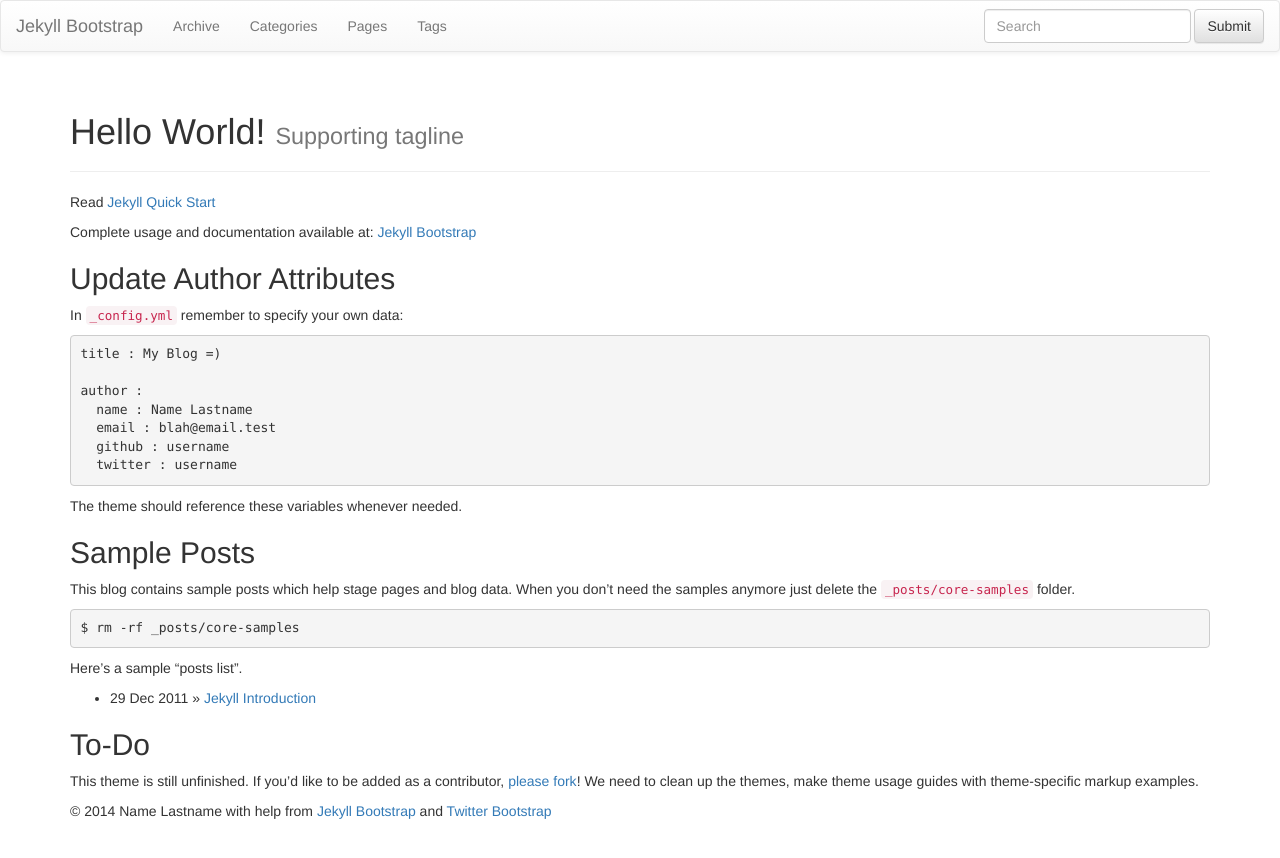
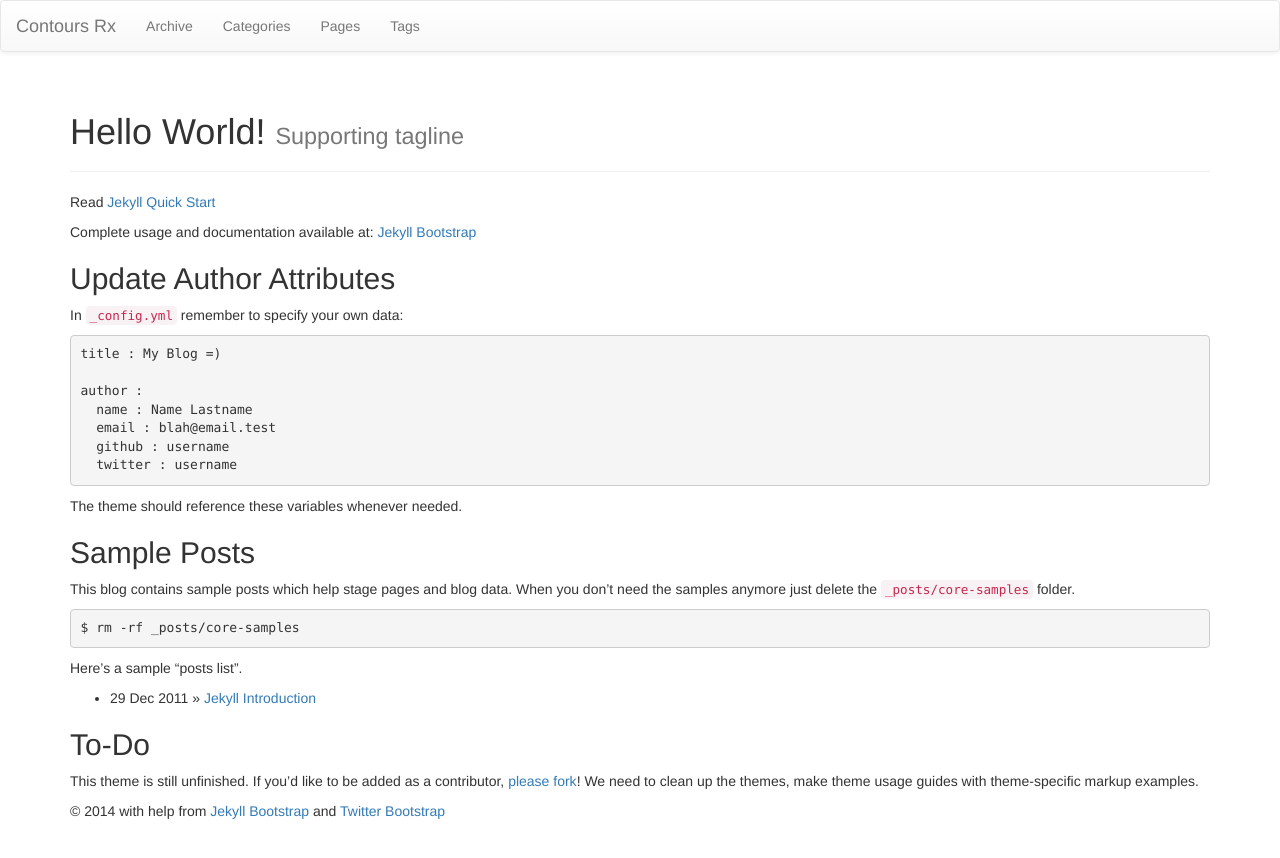
Before and after one commit to nicholastodd/contoursrx, a Jekyll site: the page built from index.md, in a window 1280 px wide. Shown: the top 858 px of the page. Built offline with Jekyll 4.4.1, drawn with Linux system fonts in a browser that asks for light colours; nearby versions of some CDN libraries; library files that are not in the unit come from our copies.

Commit message:
added themed info and deleted search

```diff
--- a/_config.yml
+++ b/_config.yml
@@ -8,13 +8,13 @@ pygments: true
 # Themes are encouraged to use these universal variables
 # so be sure to set them if your theme uses them.
 #
-title : Jekyll Bootstrap
-tagline: Site Tagline
+title : Contours Rx
+tagline: LIDS BY DESIGN
 author :
-  name : Name Lastname
-  email : blah@email.test
+  name :
+  email : hello@contoursrx.com
   github : username
-  twitter : username
+  twitter : http://twitter.com/contoursrx
   feedburner : feedname
 
 # The production_url is only used when full-domain names are needed
@@ -25,7 +25,7 @@ author :
 # Else if you are pushing to username.github.io, replace with your username.
 # Finally if you are pushing to a GitHub project page, include the project name at the end.
 #
-production_url : http://username.github.io
+production_url : http://contoursrx.com
 
 # All Jekyll-Bootstrap specific configurations are namespaced into this hash
 #
@@ -80,7 +80,7 @@ JB :
   # Set 'provider' to false to turn commenting off globally.
   #
   comments :
-    provider : disqus
+    provider : false
     disqus :
       short_name : jekyllbootstrap
     livefyre :
--- a/_includes/themes/bootstrap-3/default.html
+++ b/_includes/themes/bootstrap-3/default.html
@@ -63,12 +63,6 @@
             {% assign group = 'navigation' %}
             {% include JB/pages_list %}
           </ul>
-          <form class="navbar-form navbar-right" role="search">
-            <div class="form-group">
-              <input type="text" class="form-control" placeholder="Search">
-            </div>
-            <button type="submit" class="btn btn-default">Submit</button>
-          </form>
         </div><!-- /.navbar-collapse -->
       </nav>
 
```
